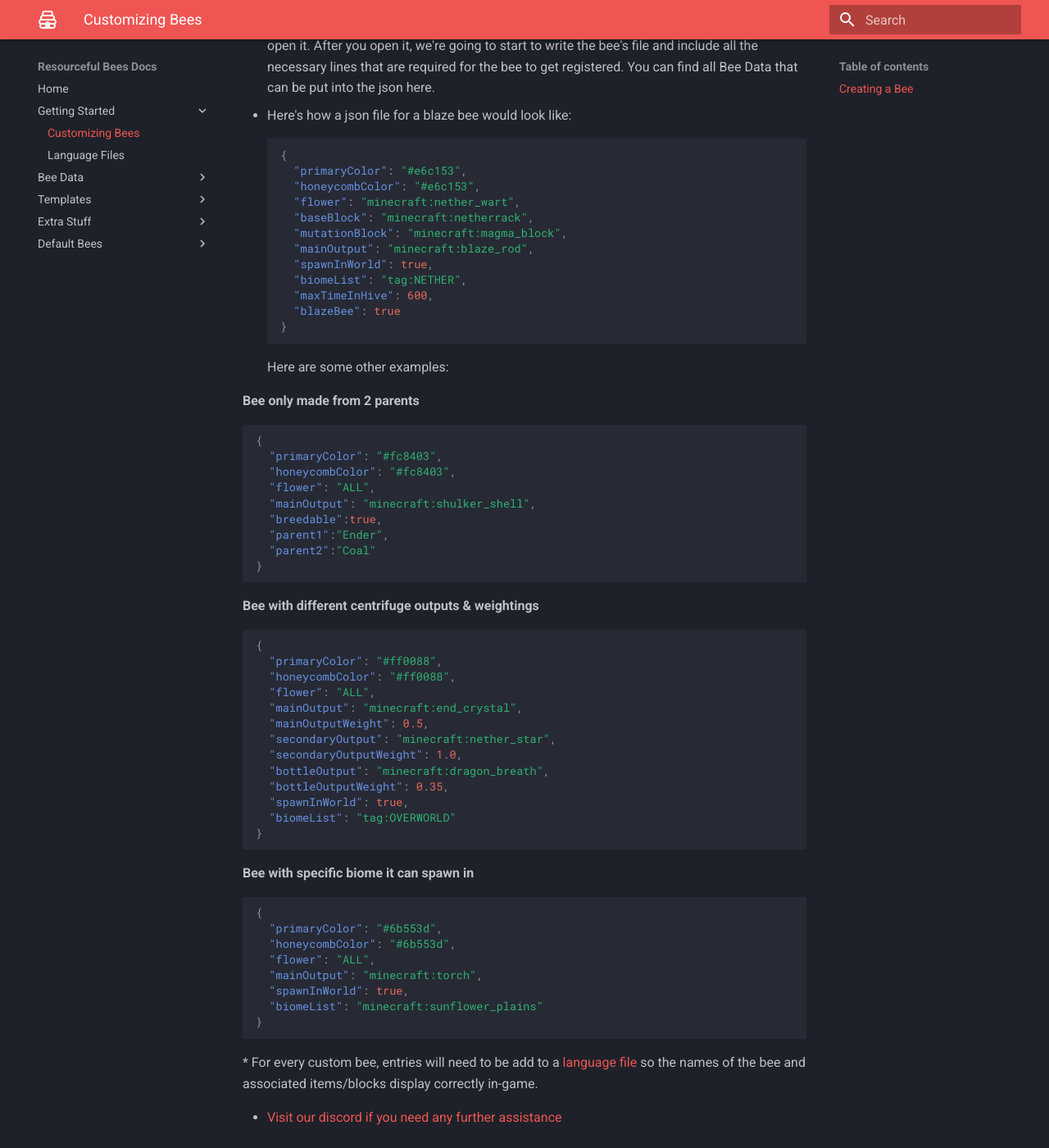
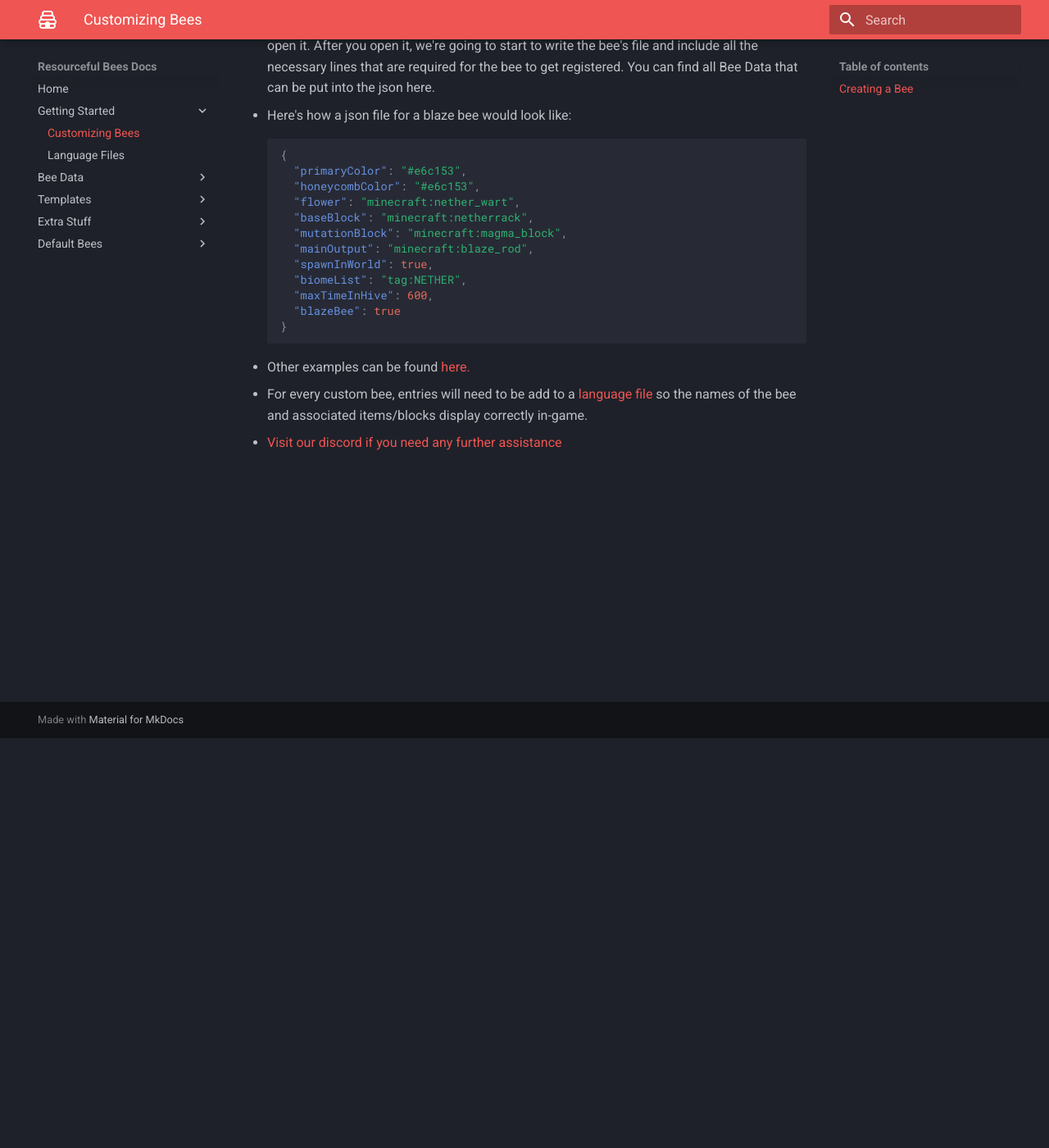
Before and after one commit to Team-Resourceful/ResourcefulBeesDocs, an MkDocs documentation site: the page built from docs/getting_started/bee_creation.md, in a window 1280 px wide and 1400 px high, scrolled down 500 px. Shown: the whole window at 82% size. Built offline with MkDocs 1.6.1 and Material for MkDocs 9.7.7, drawn with Linux system fonts in a browser that asks for light colours.

Commit message:
Update bee_creation.md

````diff
--- a/docs/getting_started/bee_creation.md
+++ b/docs/getting_started/bee_creation.md
@@ -23,47 +23,7 @@ With the base mod alone you get 14 bees but you can add as many bees as you want
   "blazeBee": true
 }
 ```
-Here are some other examples:
-
-**Bee only made from 2 parents**
-```json
-{
-  "primaryColor": "#fc8403",
-  "honeycombColor": "#fc8403",
-  "flower": "ALL",
-  "mainOutput": "minecraft:shulker_shell",
-  "breedable":true,
-  "parent1":"Ender",
-  "parent2":"Coal"
-}
-```
-**Bee with different centrifuge outputs & weightings**
-```json
-{
-  "primaryColor": "#ff0088",
-  "honeycombColor": "#ff0088",
-  "flower": "ALL",
-  "mainOutput": "minecraft:end_crystal",
-  "mainOutputWeight": 0.5,
-  "secondaryOutput": "minecraft:nether_star",
-  "secondaryOutputWeight": 1.0,
-  "bottleOutput": "minecraft:dragon_breath",
-  "bottleOutputWeight": 0.35,
-  "spawnInWorld": true,
-  "biomeList": "tag:OVERWORLD"
-}
-```
-**Bee with specific biome it can spawn in**
-```json
-{
-  "primaryColor": "#6b553d",
-  "honeycombColor": "#6b553d",
-  "flower": "ALL",
-  "mainOutput": "minecraft:torch",
-  "spawnInWorld": true,
-  "biomeList": "minecraft:sunflower_plains"
-}
-```
+* Other examples can be found [here.](https://resourceful-bees.readthedocs.io/en/1.15/examples/examples/)
 * For every custom bee, entries will need to be add to a [language file](https://resourceful-bees.readthedocs.io/en/1.16.3/getting_started/language_files/) so the names of the bee and associated items/blocks display correctly in-game.
 
 * [Visit our discord if you need any further assistance](https://discord.gg/resourcefulbees)
````
